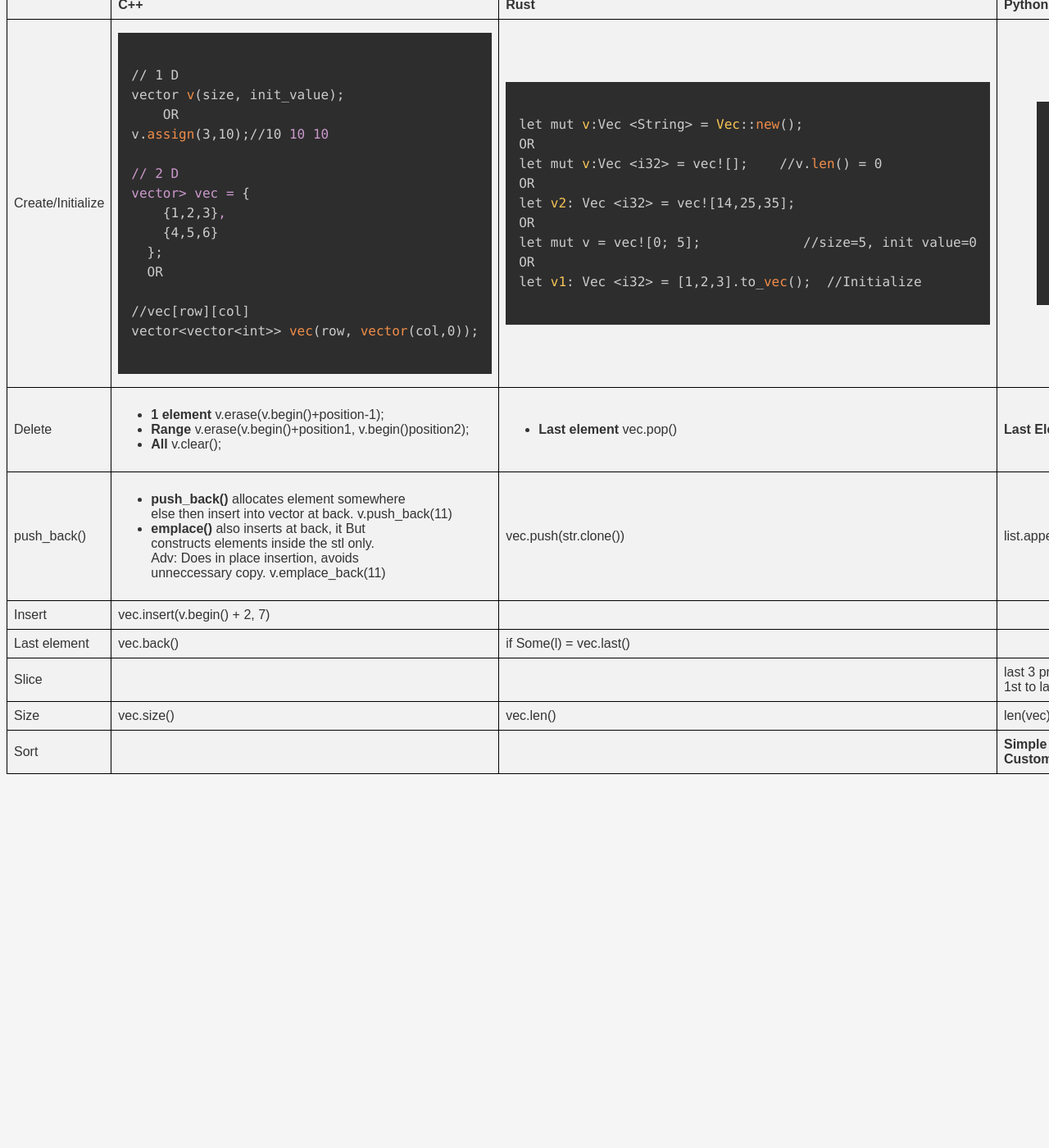
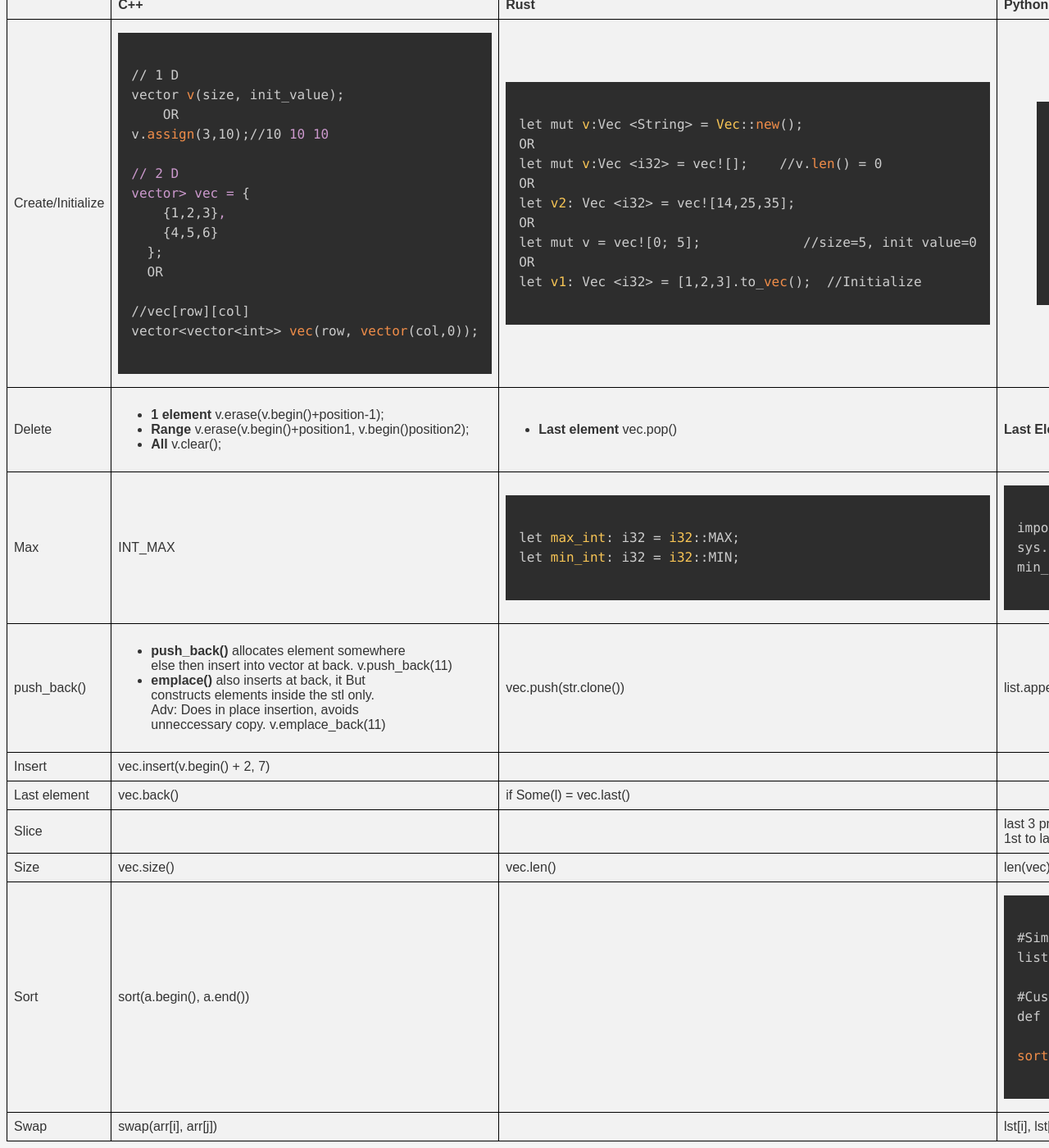
Before and after one commit to code-with-amitk/code-with-amitk.github.io, a Jekyll site: the page docs/Languages/Programming/C++/STL/Containers/Seqeunce_Containers/vector.html, which Jekyll copies as it is, in a window 1280 px wide and 1400 px high, scrolled down 156 px. Shown: the whole window at 82% size. Built offline with Jekyll 4.4.1, drawn with Linux system fonts in a browser that asks for light colours; before the commit the page ends 1108 px from its top, so only the background shows below that.

Commit message:
Update vector.html

```diff
--- a/docs/Languages/Programming/C++/STL/Containers/Seqeunce_Containers/vector.html
+++ b/docs/Languages/Programming/C++/STL/Containers/Seqeunce_Containers/vector.html
@@ -81,6 +81,19 @@
             <td><b>Last Element</b> element = list.pop()</td>
         </tr>
         <tr>
+            <td>Max</td>
+            <td>INT_MAX</td>
+            <td><pre><code class="language-css">
+let max_int: i32 = i32::MAX;
+let min_int: i32 = i32::MIN;
+            </code></pre></td>
+            <td><pre><code class="language-css">
+import sys
+sys.max_int     //INT_MAX
+min_int = -sys.maxsize - 1
+            </code></pre></td>
+        </tr>
+        <tr>
             <td>push_back()</td>
             <td><ul>
                 <li><b>push_back()</b> allocates element somewhere <br> else then insert into vector at back. v.push_back(11)</li>
@@ -115,9 +128,25 @@
         </tr>
         <tr>
             <td>Sort</td>
+            <td>
+sort(a.begin(), a.end())
+            </td>
             <td></td>
+            <td><pre><code class="language-css">
+#Simple Sort
+list.sort()
+
+#Custom Sort
+def fun(s):
+    return s[1]
+sorted(list, key=fun)
+            </code></pre></td>
+        </tr>
+        <tr>
+            <td>Swap</td>
+            <td>swap(arr[i], arr[j])</td>
             <td></td>
-            <td><b>Simple Sort:</b> list.sort() <br> <b>Custom Sort:</b> def fun(s): return s[1] sorted(list, key=fun)</td>
+            <td>lst[i], lst[j] = lst[j], lst[i]</td>
         </tr>
     </table>
 
```
